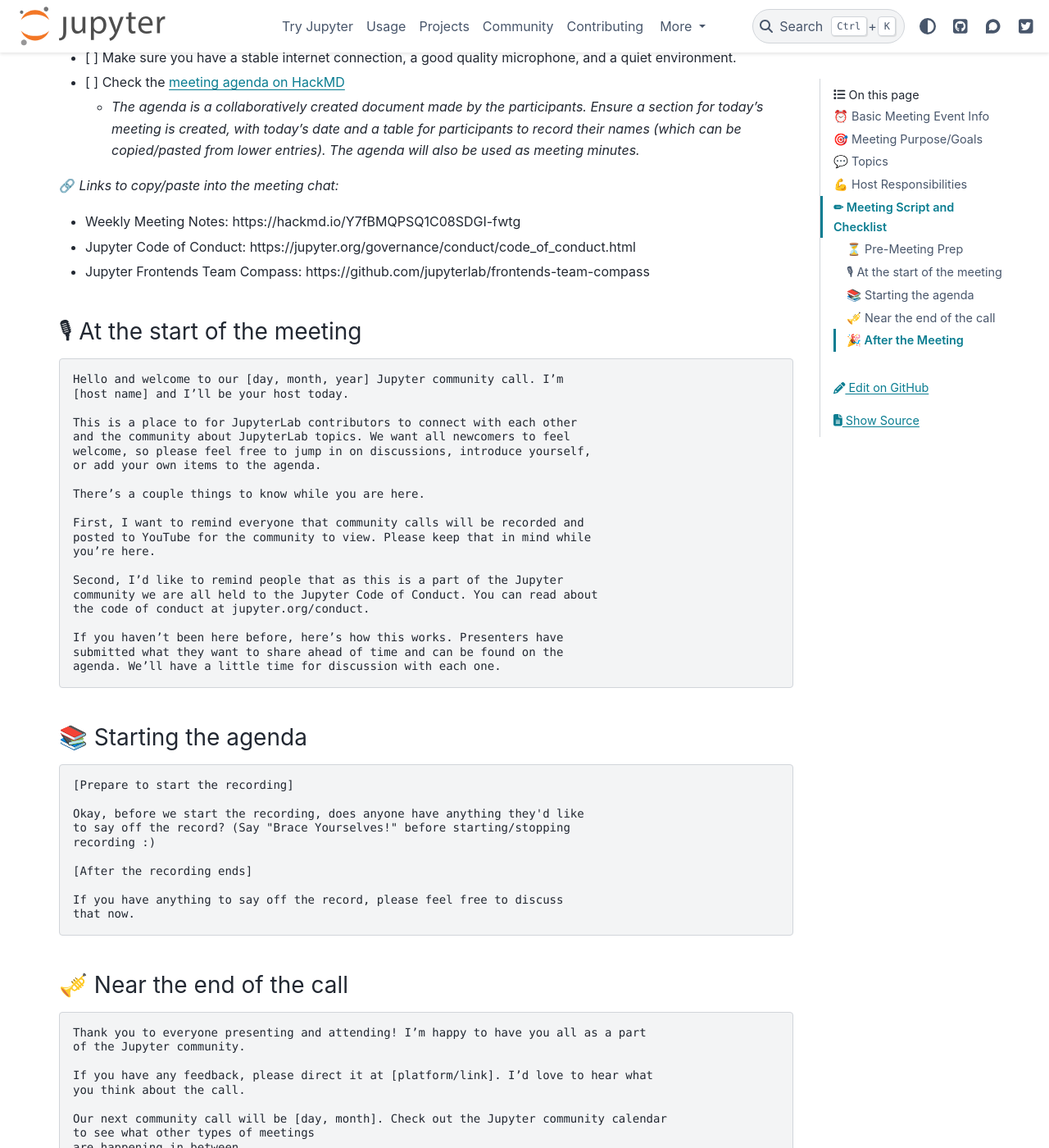
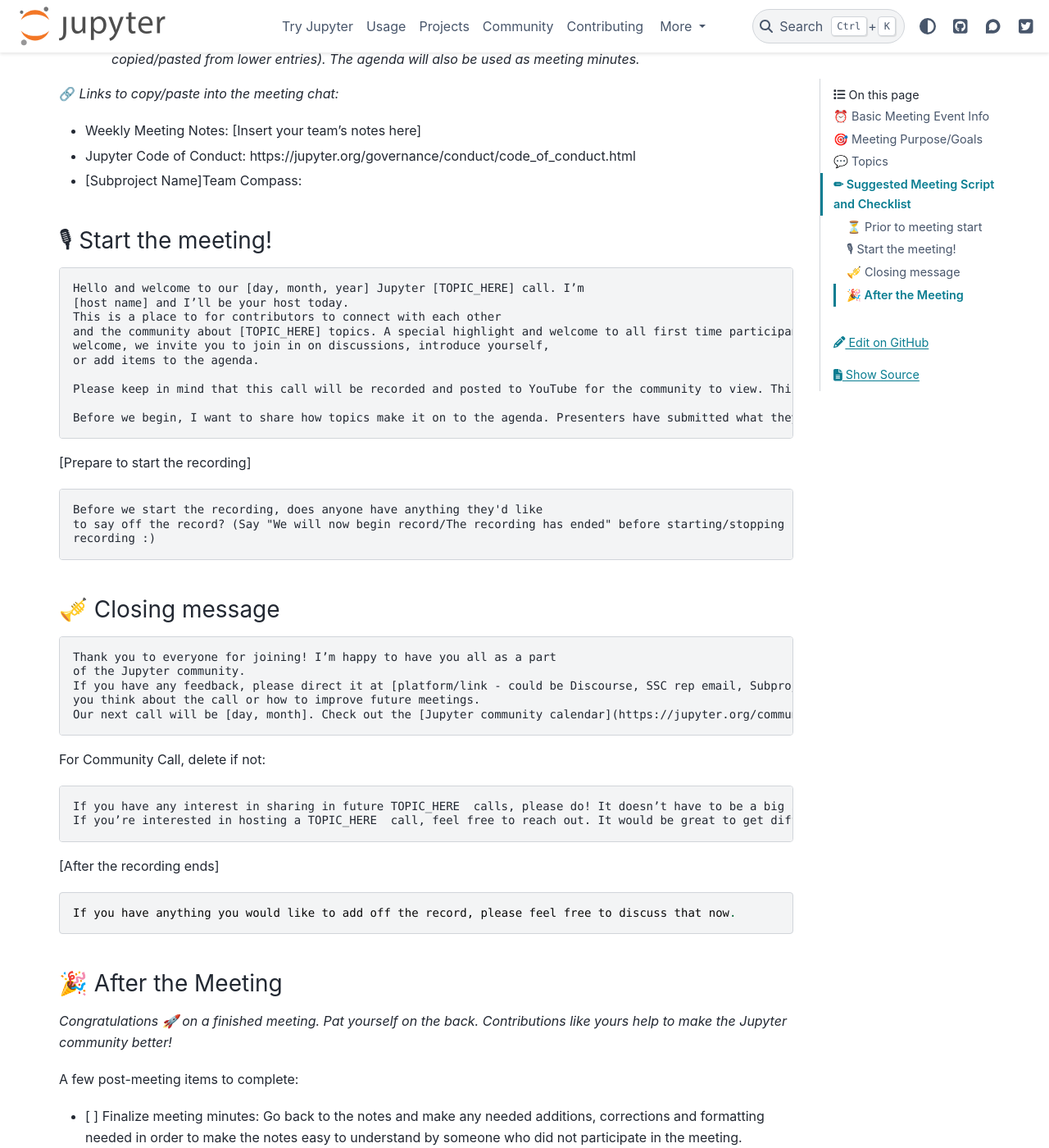
Before and after one commit to jupyter/jupyter, a Sphinx documentation site: the page built from docs/source/community/host-guide.md, in a window 1280 px wide and 1400 px high, scrolled down 1979 px. Shown: the whole window at 82% size. Built offline with Sphinx 7.4.7 and the PyData theme 0.15.4, drawn with Linux system fonts in a browser that asks for light colours; pages that are not in the unit, such as notebooks, are missing from menus; some of the changed text lies outside the part shown.

Commit message:
Update to most recent changes

````diff
--- a/docs/source/community/host-guide.md
+++ b/docs/source/community/host-guide.md
@@ -1,39 +1,36 @@
-# Host Guide (for Weekly Meetings)
+# Host Guide
 
-Welcome to the Host Guide, a place for weekly call hosts to get help,
-info, advice and best practices for conducting great, fun, effective
-weekly meetings.
+Welcome to the Host Guide, a place for call hosts to get help,
+info, advice and best practices for conducting engaging and effective
+meetings.
 
-Check the [Suggested Meeting Script section](#meeting-script-and-checklist)
+Check the [Suggested Meeting Script section](#-suggested-meeting-script-and-checklist)
 if you want a TL;DR for quick tips to follow for running a great meeting, and
 peruse the other sections for basic info and additional context.
 
 ## &#x23F0; Basic Meeting Event Info
 
-Jupyter Frontends team meetings are held every Wednesday. You can check the [Jupyter Community Meetings calendar](https://jupyter.org/community#calendar) for the exact time in your timezone.
+You can check the [Jupyter Community Meetings calendar](https://jupyter.org/community#calendar) for the exact time of each meeting in your time zone.
 
-Read the [weekly meeting notes/agenda here](https://hackmd.io/Y7fBMQPSQ1C08SDGI-fwtg).
+Each meeting should have a collaborative public agenda document (for example on HackMD). The agenda link should be included in the event’s description in the shared Google Calendar.
 
 ## &#x1F3AF; Meeting Purpose/Goals
 
-The weekly meetings are a way to connect JupyterLab contributors and the
-community, so (ideally) all participants should have a good time, feel welcome,
-and be heard. In line with that:
+Meetings are a way to connect members of our
+community. All participants should feel welcome and be heard. In line with that:
 
 Meetings should be...
 
-- Positive, friendly, exciting
-- Welcoming and open to JupyterLab users from diverse backgrounds
+- Positive and friendly
+- Welcoming and open to people from diverse backgrounds
 - Newcomers in particular should be welcomed and encouraged to
-  chime in and discuss, or participate in whatever way they would like
+  chime in, discuss, participate, or to simply observe if that is their preference.
 
 ## &#x1F4AC; Topics
+Each meeting should have a list of topics that are generally discussed. Contributors can propose topics before or during the meeting.
 
-Weekly meetings are for contributors to discuss features, demos, ideas, PRs and
-any other work on JupyterLab, and for the community to discuss their work, connect
-with JupyterLab contributors, seek help, and more.
-
-## &#x1F4AA; Host Responsibilities
+(If using this document as a template, replace this section with a list of topics that are discussed at your meeting.)
+&#x1F4AA; Host Responsibilities - Martha
 
 First and foremost, the host should facilitate the flow of a meeting. That means:
 
@@ -43,35 +40,27 @@
   - *Read chats aloud for participants + the recording*
 - [ ] Maintaining order / Making sure everyone has a chance to speak:
   - *Interject when someone has their hand raised*
-- [ ] Mention/link to the Jupyter Code of Conduct and how everyone is bound to it
+- [ ] Mention/link to the Jupyter Code of Conduct and how everyone is bound to it (including the host)
 
-The host should also:
+Partner with another contributor (a meeting facilitator) to do the following:
 
-- [ ] Try to log in as the “Project Jupyter” host account for meeting management perks (kicking spammers, muting and recording, etc.), [request access](mailto:security@ipython.org) from the Jupyter Security Team.
-- [ ] Record the meeting: The host starts and stops the recording. These are
-  posted to YouTube for the community to view.
-- [ ] Try to keep meeting minutes on [the collaborative HackMD document](https://hackmd.io/Y7fBMQPSQ1C08SDGI-fwtg)
-- [ ] Provide a signal ("Brace yourselves") when starting/stopping recording
-- [ ] Kick unwelcome recording bots:
+- [ ] Log in as the “Project Jupyter” host account for meeting management perks (removing spammers, muting and recording, etc.), [request access](mailto:security@ipython.org) from the Jupyter Security Team.
+- [ ] Record the meeting, if that is intended. The host starts and stops the recording. These are posted to YouTube.
+- [ ] Remove unwelcome recording bots:
   - Per the Jupyter community page, participants
   should not record meetings on their own. The host should ask participants
   that look like AI recording bots:
   - To identify themselves and state whether they're recording
   - If they get no response from the account, the host should assume
     it's recording, and remove it from the meeting.
+## &#x270f; Suggested Meeting Script and Checklist
+### &#x23F3; Prior to meeting start
 
-Last, keep in mind that the code of conduct applies to hosts too! Hosts should
-peruse and follow the Jupyter Code of conduct.
-
-## &#x270f; Meeting Script and Checklist
-
-### &#x23F3; Pre-Meeting Prep
-
-- [ ] Log in to Zoom from the Project Jupyter account [(*request access*](mailto:security@ipython.org)
+- [ ] Log in to Zoom from the Project Jupyter account [(*request access*](mailto:security@ipython.org). Note this is necessary in order to record and manage meeting participants.  Alternatively, provided that someone who has host privileges logs onto the call they can grant host privileges in real time at the start of the meeting.
 *from the Jupyter Security group if needed*)
 - [ ] Make sure you have a stable internet
 connection, a good quality microphone, and a quiet environment.
-- [ ] Check the [meeting agenda on HackMD](https://hackmd.io/Y7fBMQPSQ1C08SDGI-fwtg)
+- [ ] Check the [meeting agenda](insert agenda)
   - *The agenda is a collaboratively created document made by the participants.*
     *Ensure a section for today's meeting is created, with today's date and a table*
     *for participants to record their names (which can be copied/pasted from lower*
@@ -79,85 +68,63 @@
 
 &#x1F517; *Links to copy/paste into the meeting chat:*
 
-- Weekly Meeting Notes: https://hackmd.io/Y7fBMQPSQ1C08SDGI-fwtg
+- Weekly Meeting Notes: [Insert your team’s notes here]
 - Jupyter Code of Conduct: https://jupyter.org/governance/conduct/code_of_conduct.html
-- Jupyter Frontends Team Compass: https://github.com/jupyterlab/frontends-team-compass
+- [Subproject Name]Team Compass:
 
-### &#x1F399; At the start of the meeting
+### &#x1F399; Start the meeting!
 
 ```
-Hello and welcome to our [day, month, year] Jupyter community call. I’m
+Hello and welcome to our [day, month, year] Jupyter [TOPIC_HERE] call. I’m
 [host name] and I’ll be your host today.
+This is a place to for contributors to connect with each other
+and the community about [TOPIC_HERE] topics. A special highlight and welcome to all first time participants! We want all newcomers to feel
+welcome, we invite you to join in on discussions, introduce yourself,
+or add items to the agenda.
 
-This is a place to for JupyterLab contributors to connect with each other
-and the community about JupyterLab topics. We want all newcomers to feel
-welcome, so please feel free to jump in on discussions, introduce yourself,
-or add your own items to the agenda.
+Please keep in mind that this call will be recorded and posted to YouTube for the community to view. This call is a part of the Jupyter community, therefore we follow Jupyter Code of Conduct, which you can read about at jupyter.org/conduct[Meeting host insert link in the meeting minutes template]
 
-There’s a couple things to know while you are here.
-
-First, I want to remind everyone that community calls will be recorded and
-posted to YouTube for the community to view. Please keep that in mind while
-you’re here.
-
-Second, I’d like to remind people that as this is a part of the Jupyter
-community we are all held to the Jupyter Code of Conduct. You can read about
-the code of conduct at jupyter.org/conduct.
-
-If you haven’t been here before, here’s how this works. Presenters have
-submitted what they want to share ahead of time and can be found on the
-agenda. We’ll have a little time for discussion with each one.
+Before we begin, I want to share how topics make it on to the agenda. Presenters have submitted what they want to discuss or share ahead of time. We’ll have a little time for discussion with each one.
 ```
 
-### &#x1F4DA; Starting the agenda
+[Prepare to start the recording]
+```
+Before we start the recording, does anyone have anything they'd like
+to say off the record? (Say "We will now begin record/The recording has ended" before starting/stopping
+recording :)
+```
+
+### &#x1F3BA; Closing message
 
 ```
-[Prepare to start the recording]
+Thank you to everyone for joining! I’m happy to have you all as a part
+of the Jupyter community.
+If you have any feedback, please direct it at [platform/link - could be Discourse, SSC rep email, Subproject email, Team Compass]. We’d love to hear what
+you think about the call or how to improve future meetings.
+Our next call will be [day, month]. Check out the [Jupyter community calendar](https://jupyter.org/community#calendar)to see what other types of meetings are happening in between.
+```
 
-Okay, before we start the recording, does anyone have anything they'd like
-to say off the record? (Say "Brace Yourselves!" before starting/stopping
-recording :)
+For Community Call, delete if not:
+```
+If you have any interest in sharing in future TOPIC_HERE  calls, please do! It doesn’t have to be a big share, a polished share, or a technical share, just show off what you do with Jupyter that excites you. Submit topics here [platform/link].
+If you’re interested in hosting a TOPIC_HERE  call, feel free to reach out. It would be great to get different people interacting with the community.
+```
 
 [After the recording ends]
-
-If you have anything to say off the record, please feel free to discuss
-that now.
 ```
-
-### &#x1F3BA; Near the end of the call
-
-```
-Thank you to everyone presenting and attending! I’m happy to have you all as a part
-of the Jupyter community.
-
-If you have any feedback, please direct it at [platform/link]. I’d love to hear what
-you think about the call.
-
-Our next community call will be [day, month]. Check out the Jupyter community calendar
-to see what other types of meetings
-are happening in between.
-
-If you have any interest in sharing in future community calls, please do! It doesn’t
-have to be a big share, a polished share, or a technical share, just show off what
-you do with Jupyter that excites you. Submit topics here [platform/link].
-
-If you’re interested in hosting a community call, feel free to reach out. It would be
-great to get different people interacting with the community.
+If you have anything you would like to add off the record, please feel free to discuss that now.
 ```
 
 ### &#x1F389; After the Meeting
 
-*Congratulations &#x1F680; on a finished meeting! Pat yourself on the back. We want to thank you SO MUCH for volunteering to make the Jupyter community better!*
+*Congratulations &#x1F680; on a finished meeting. Pat yourself on the back. Contributions like yours help to make the Jupyter community better!*
 
-There are just a few post-meeting TODO items:
+A few post-meeting items to complete:
 
-- [ ] Finalize meeting minutes: Go back to HackMD and make any needed additions,
-corrections and formatting you can.
-- [ ] Publish the minutes: Convert the HackMD document to markdown and publish
-it to the relevant Weekly Team Meetings archive issue on GitHub [(example)](https://github.com/jupyterlab/frontends-team-compass/issues/205)
-in the Jupyter Frontends team-compass repository for the corresponding time period
-(search issues, and look for the 6 month period the meeting belongs to).
+- [ ] Finalize meeting minutes: Go back to the notes and make any needed additions, corrections and formatting needed in order to make the notes easy to understand by someone who did not participate in the meeting.
+- [ ] Publish the minutes: Convert document to markdown and publish
+it to the relevant location [insert name] [(link to minutes location)].
 
 &#x1F305; The Jupyter community depends on volunteers like you, so again we
-would like to thank you for helping the Jupyter project bring free and open
+would like to thank you for helping Jupyter bring open source
 tools for interactive computing to the world.
````
